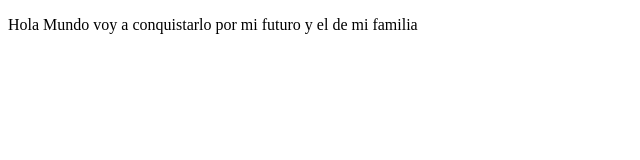
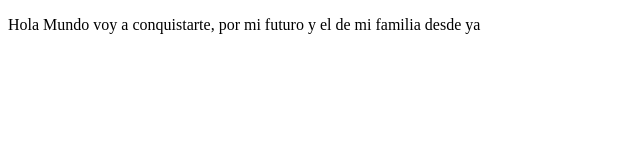
Before and after one commit to JeissonAriDaz/projectDemo, a plain HTML site: page index.html in a window 1280 px wide. Shown: the full height of the page, 0-640 px from the left. Drawn offline with Linux system fonts and the light colour scheme.

Commit message:
Cambios texto

```diff
--- a/index.html
+++ b/index.html
@@ -7,6 +7,6 @@
     <title>Hi world</title>
 </head>
 <body>
-    <p>Hola Mundo voy a conquistarlo por mi futuro y el de mi familia</p>
+    <p>Hola Mundo voy a conquistarte, por mi futuro y el de mi familia desde ya</p>
 </body>
 </html>
```
